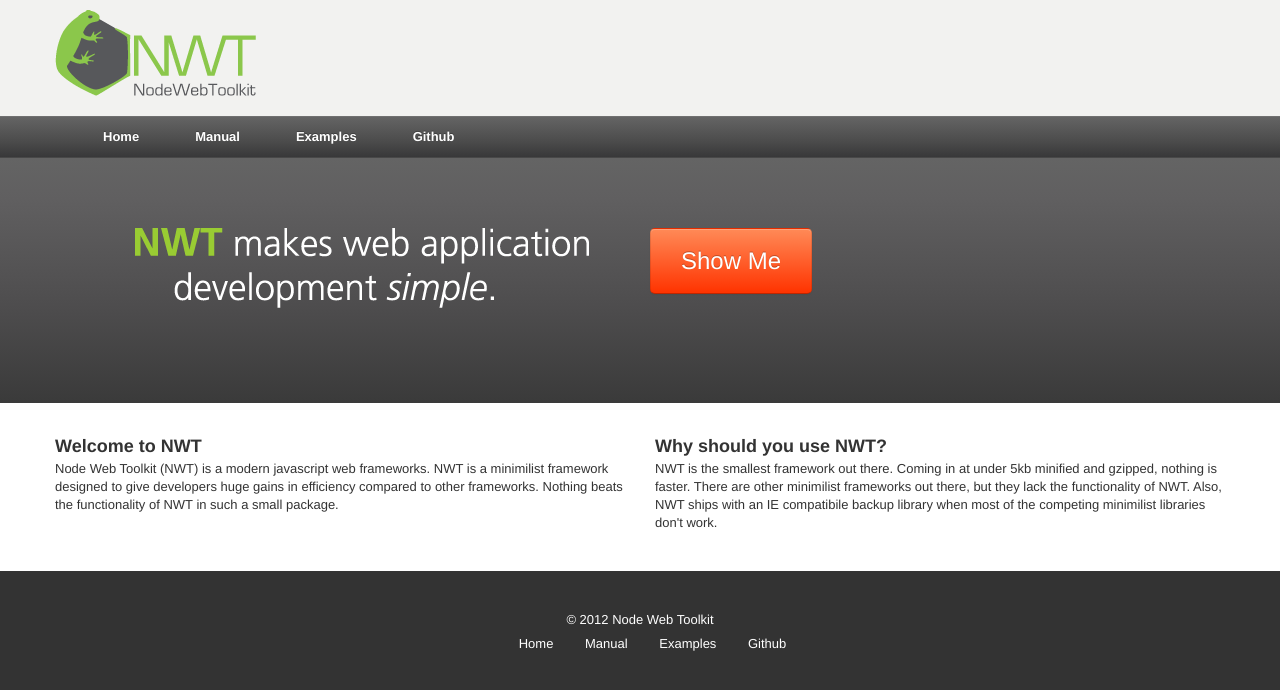
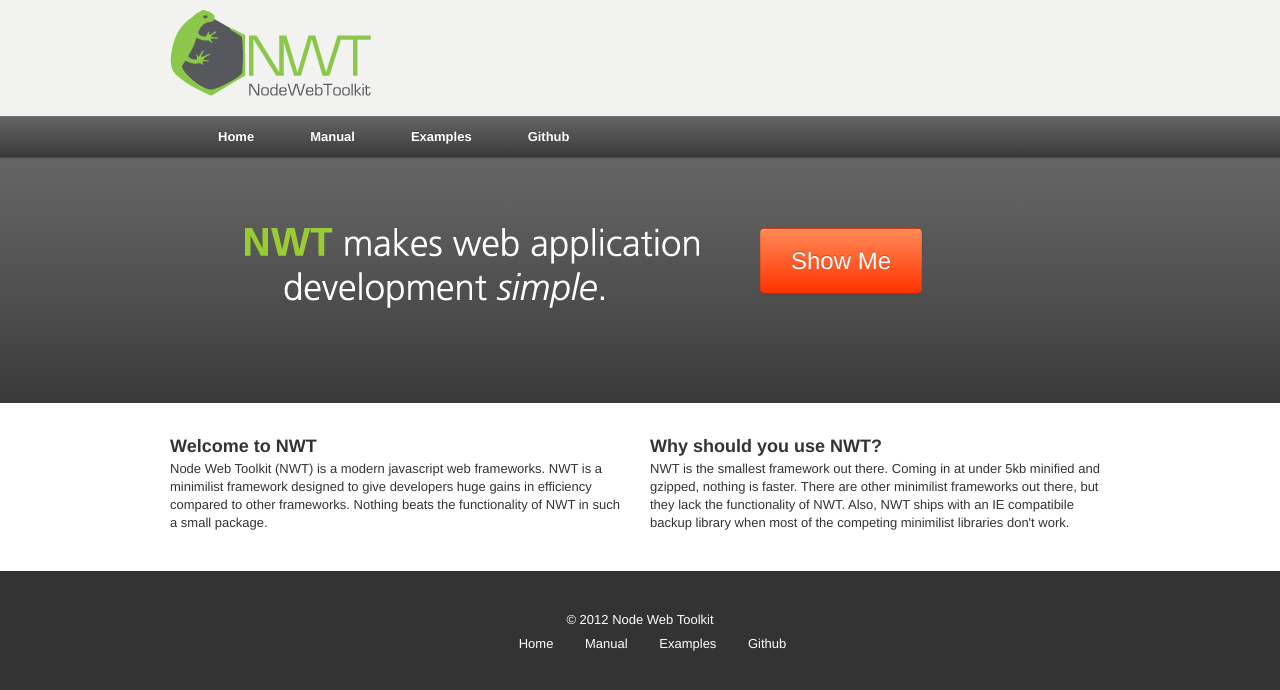
Before and after one commit to nwtjs/nwt, a Jekyll site: the page built from index.html, in a window 1280 px wide. Shown: the top 690 px of the page. Built offline with Jekyll 4.4.1, drawn with Linux system fonts in a browser that asks for light colours.

Commit message:
Remove responsive for now

```diff
--- a/_layouts/default.html
+++ b/_layouts/default.html
@@ -5,7 +5,6 @@
 	<title>{{ page.title }}</title>
 
 	<link href="/nwt/jekyll/bootstrap.css" rel="stylesheet">
-	<link href="/nwt/jekyll/bootstrap-responsive.css" rel="stylesheet">
 	<link href="/nwt/jekyll/prettify.css" rel="stylesheet">
 	<link href="/nwt/jekyll/htmlpygments.css" rel="stylesheet">
 
```
